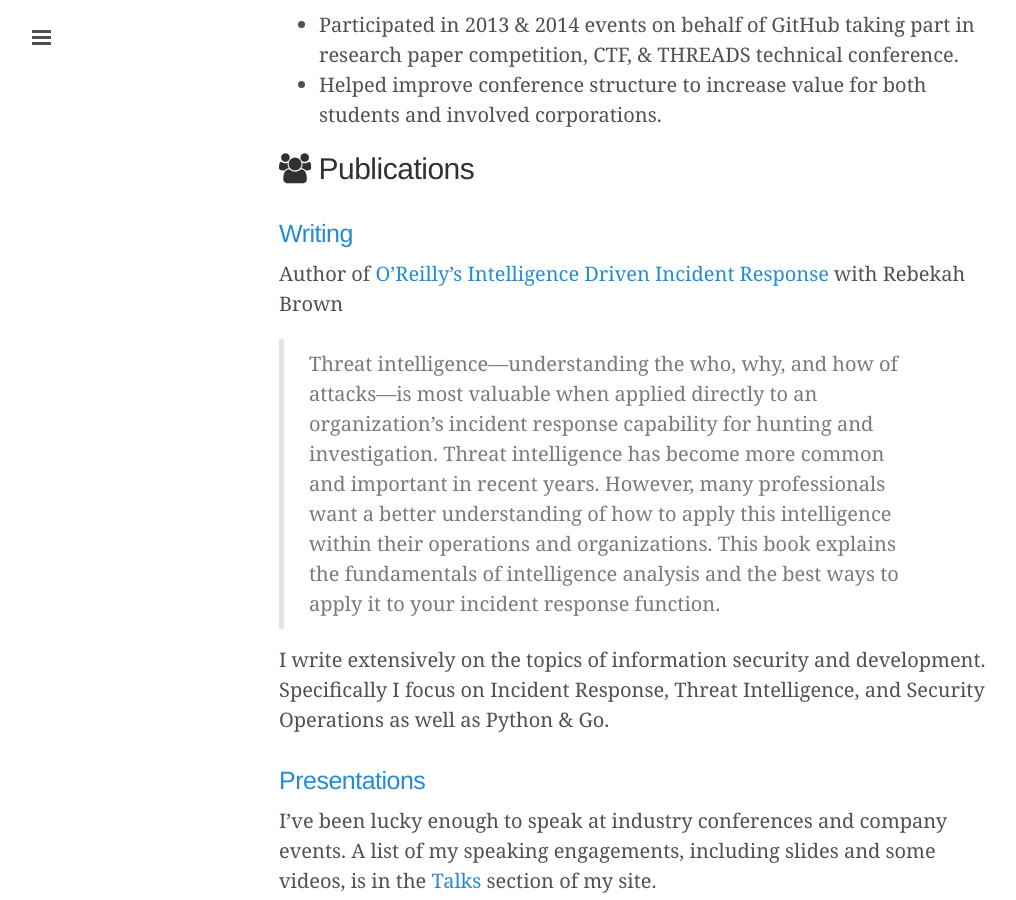
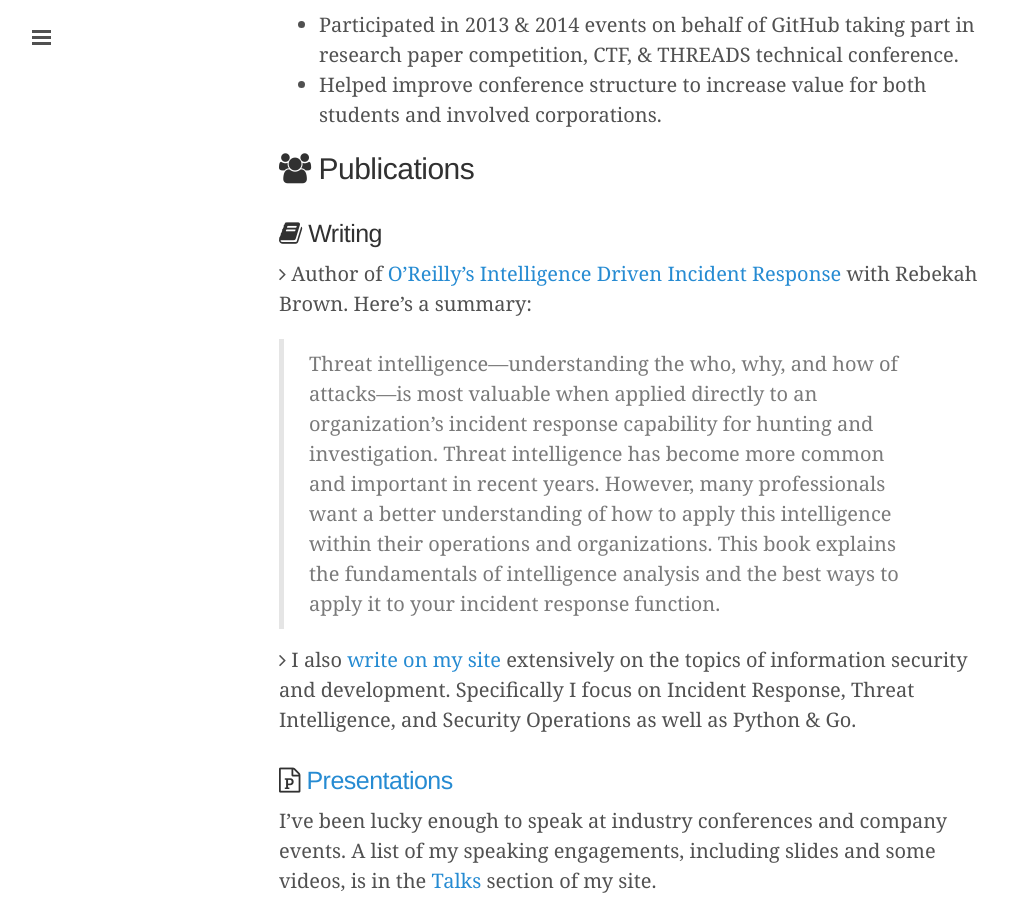
Before and after one commit to sroberts/sroberts.github.io, a Jekyll site: the page built from resume.md, in a window 1280 px wide and 900 px high, scrolled down 3740 px. Shown: the whole window, without its empty margins (1-1017 px from the left). Built offline with Jekyll 4.4.1, drawn with Linux system fonts in a browser that asks for light colours; nearby versions of some CDN libraries; comment, search, counter and statistics services are not loaded.

Commit message:
Rearranged the writing section a bit

```diff
--- a/resume.md
+++ b/resume.md
@@ -90,15 +90,15 @@
 
 ## <i class="fa fa-users"></i> Publications
 
-### [Writing](http://sroberts.github.io)
+### <i class="fa fa-book" aria-hidden="true"></i> Writing
 
-Author of [O'Reilly's Intelligence Driven Incident Response](http://shop.oreilly.com/product/0636920043614.do) with Rebekah Brown
+<i class="fa fa-angle-right" aria-hidden="true"></i> Author of [O'Reilly's Intelligence Driven Incident Response](http://shop.oreilly.com/product/0636920043614.do) with Rebekah Brown. Here's a summary:
 
 > Threat intelligence—understanding the who, why, and how of attacks—is most valuable when applied directly to an organization’s incident response capability for hunting and investigation. Threat intelligence has become more common and important in recent years. However, many professionals want a better understanding of how to apply this intelligence within their operations and organizations. This book explains the fundamentals of intelligence analysis and the best ways to apply it to your incident response function.
 
-I write extensively on the topics of information security and development. Specifically I focus on Incident Response, Threat Intelligence, and Security Operations as well as Python & Go.
+<i class="fa fa-angle-right" aria-hidden="true"></i> I also [write on my site](http://sroberts.github.io) extensively on the topics of information security and development. Specifically I focus on Incident Response, Threat Intelligence, and Security Operations as well as Python & Go.
 
-### [Presentations](https://speakerdeck.com/sroberts)
+### <i class="fa fa-file-powerpoint-o" aria-hidden="true"></i> [Presentations](https://speakerdeck.com/sroberts)
 
 I've been lucky enough to speak at industry conferences and company events. A list of my speaking engagements, including slides and some videos, is in the [Talks](http://sroberts.github.io/talks/) section of my site.
 
```
